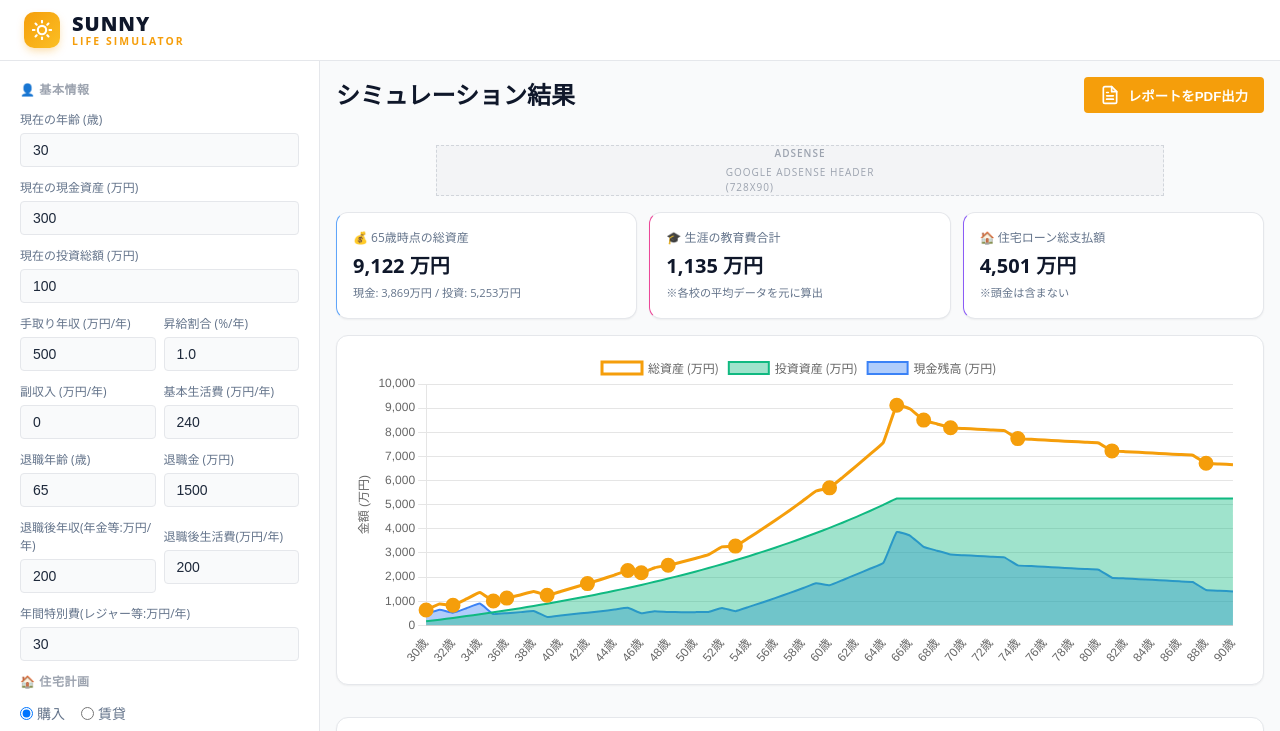
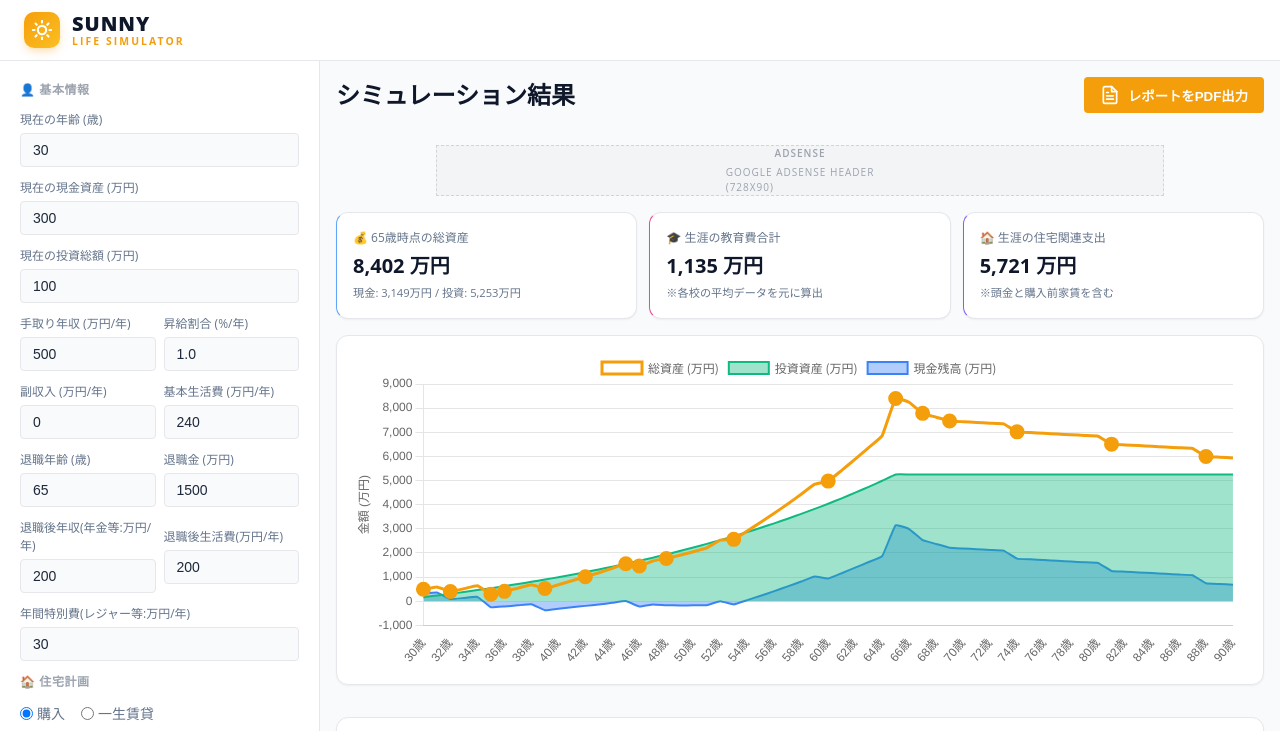
Before and after one commit to katoken1211-SunnySideDesign/SUNNY-Life-simulator, a plain HTML site: page index.html in a window 1280 px wide. Shown: the top 731 px of the page. Drawn offline with nearby package versions, Linux system fonts and the light colour scheme.

Commit message:
index更新

```diff
--- a/index.html
+++ b/index.html
@@ -634,7 +634,11 @@
                     <h2 class="section-title">🏠 住宅計画</h2>
                     <div class="form-group" style="display: flex; gap: 1rem; margin-bottom: 1rem;">
                         <label style="display: flex; align-items: center; gap: 0.25rem; font-size: 0.875rem;"><input type="radio" name="housingType" value="buy" checked onchange="toggleHousing()"> 購入</label>
-                        <label style="display: flex; align-items: center; gap: 0.25rem; font-size: 0.875rem;"><input type="radio" name="housingType" value="rent" onchange="toggleHousing()"> 賃貸</label>
+                        <label style="display: flex; align-items: center; gap: 0.25rem; font-size: 0.875rem;"><input type="radio" name="housingType" value="rent" onchange="toggleHousing()"> 一生賃貸</label>
+                    </div>
+                    <div class="form-group">
+                        <label id="rentLabel">購入までの家賃 (万円/月)</label>
+                        <input type="number" id="monthlyRent" class="form-control" value="12">
                     </div>
                     <div id="housingBuyInputs">
                         <div class="input-group form-group">
@@ -660,12 +664,6 @@
                                 <label>金利(%)</label>
                                 <input type="number" id="houseInterest" class="form-control" value="1.5" step="0.1">
                             </div>
-                        </div>
-                    </div>
-                    <div id="housingRentInputs" style="display: none;">
-                        <div class="form-group">
-                            <label>毎月の家賃 (万円)</label>
-                            <input type="number" id="monthlyRent" class="form-control" value="12">
                         </div>
                     </div>
                 </div>
@@ -866,7 +864,7 @@
         function toggleHousing() {
             const isBuy = document.querySelector('input[name="housingType"]:checked').value === 'buy';
             document.getElementById('housingBuyInputs').style.display = isBuy ? 'block' : 'none';
-            document.getElementById('housingRentInputs').style.display = !isBuy ? 'block' : 'none';
+            document.getElementById('rentLabel').innerText = isBuy ? '購入までの家賃 (万円/月)' : '一生の家賃 (万円/月)';
         }
 
         function toggleCar() {
@@ -1107,6 +1105,11 @@
 
                 // --- 住宅費用 ---
                 if (housingType === 'buy') {
+                    if (age < houseAge) {
+                        const annualRent = monthlyRent * 12;
+                        cash -= annualRent;
+                        totalLoanPaid += annualRent;
+                    }
                     if (age === houseAge && houseBudget > 0) {
                         cash -= houseDownPayment;
                         currentEvents.push("住宅購入(頭金支払)");
@@ -1230,8 +1233,11 @@
             document.getElementById('resLoanTotal').innerText = `${formatMoney(totalLoanPaid)} 万円`;
 
             if (housingType === 'buy') {
-                document.querySelector('#housingKpiCard h3').innerText = "🏠 住宅ローン総支払額";
-                document.getElementById('resLoanSub').innerText = "※頭金は含まない";
+                document.querySelector('#housingKpiCard h3').innerText = "🏠 生涯の住宅関連支出";
+                document.getElementById('resLoanSub').innerText = "※頭金と購入前家賃を含む";
+                // 頭金を別途加算する場合はここで対応する
+                totalLoanPaid += houseDownPayment;
+                document.getElementById('resLoanTotal').innerText = `${formatMoney(totalLoanPaid)} 万円`;
             } else {
                 document.querySelector('#housingKpiCard h3').innerText = "🏠 生涯の家賃支払総額";
                 document.getElementById('resLoanSub').innerText = "※現在から終了年齢まで";
@@ -1395,8 +1401,8 @@
             const $ = id => document.getElementById(id) ? document.getElementById(id).value : '0';
             const housingType = document.querySelector('input[name="housingType"]:checked').value === 'buy' ? '購入' : '賃貸';
             let housingInfo = housingType === '賃貸'
-                ? `家賃: ${$('monthlyRent')}万円/月`
-                : `予算: ${$('houseBudget')}万円 (頭金: ${$('houseDownPayment')}万円 / ${$('houseYears')}年ローン / 金利 ${$('houseInterest')}%) / 購入年齢: ${$('houseAge')}歳`;
+                ? `一生の家賃: ${$('monthlyRent')}万円/月`
+                : `購入前家賃: ${$('monthlyRent')}万円/月 / 予算: ${$('houseBudget')}万円 (頭金: ${$('houseDownPayment')}万円 / ${$('houseYears')}年ローン / 金利 ${$('houseInterest')}%) / 購入年齢: ${$('houseAge')}歳`;
 
             const carOwnership = document.querySelector('input[name="carOwnership"]:checked').value === 'buy' ? '購入する' : '買わない';
             let carInfo = carOwnership === '買わない'
```
